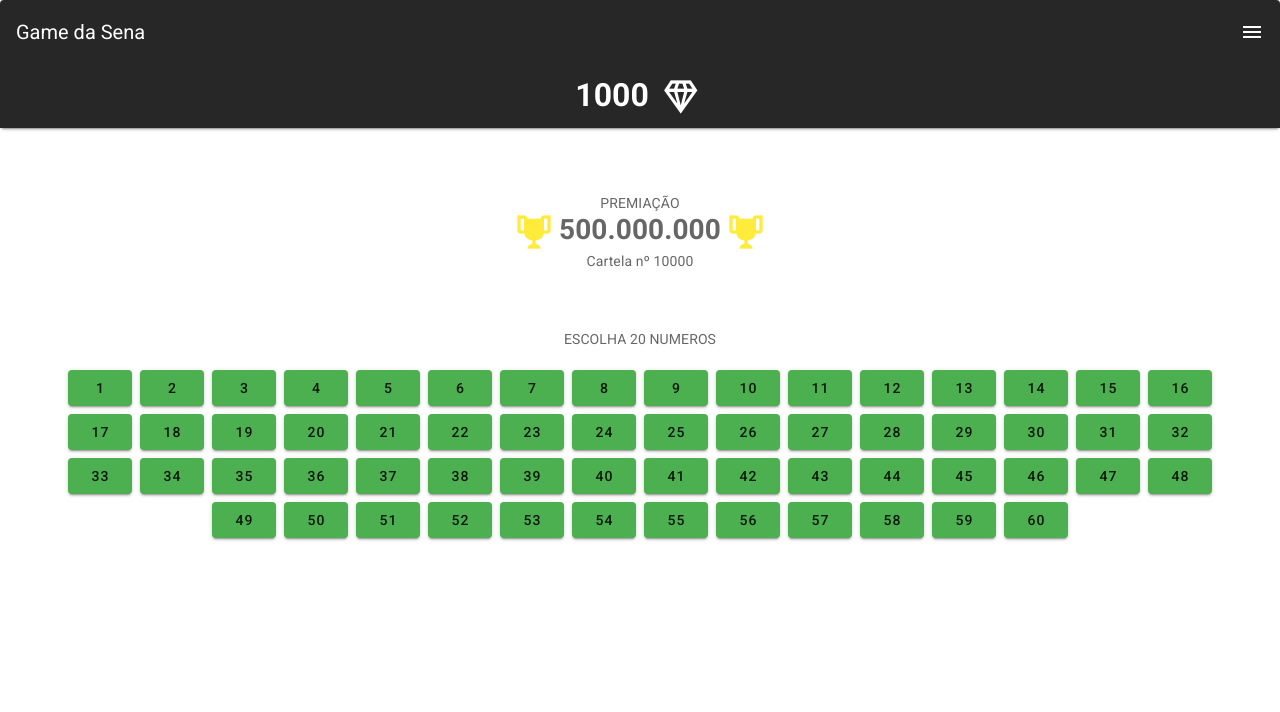
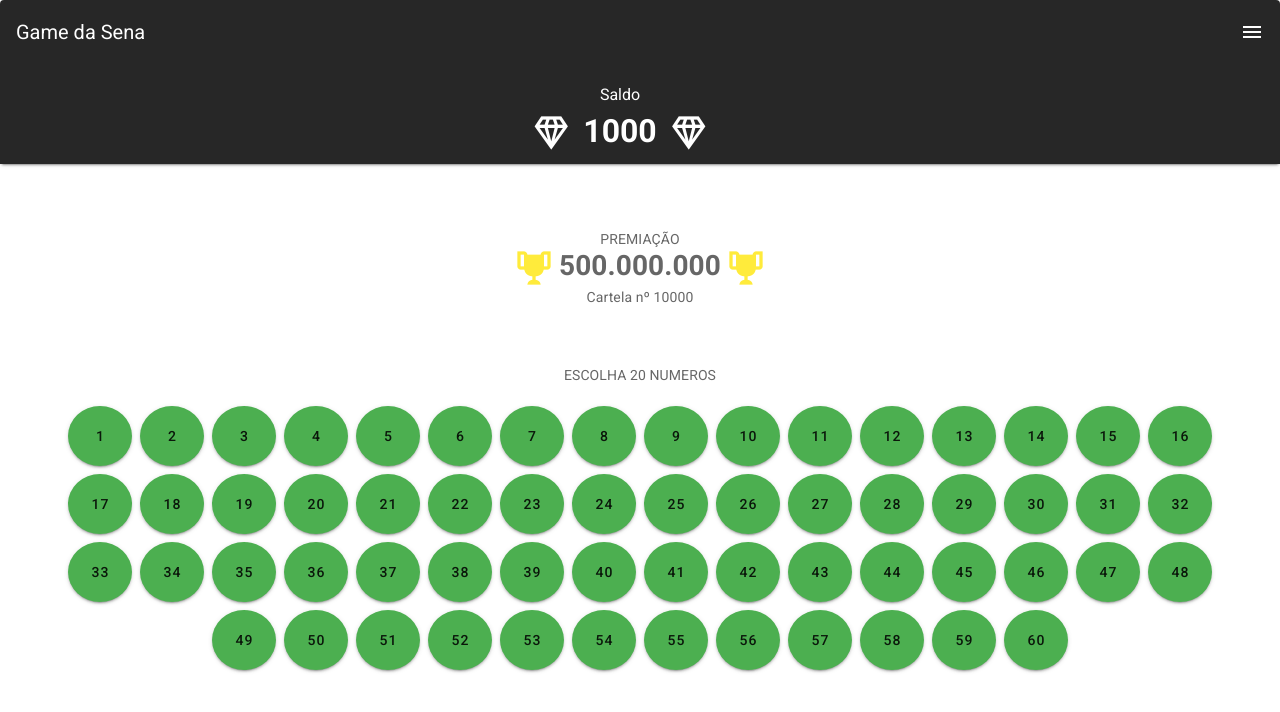
Before and after one commit to edisonGabrielFerrarini/bingoFront, a Vue app: page /cliente in a window 1280 px wide. Shown: the top 712 px of the page. Built offline with nearby package versions, Linux system fonts and the light colour scheme; no server answers.

Commit message:
finalizando a cartela

```diff
--- a/src/views/cliente/header/Header.vue
+++ b/src/views/cliente/header/Header.vue
@@ -5,7 +5,9 @@
       dark
       flat
     >
-      <v-toolbar-title>Game da Sena</v-toolbar-title>
+      <v-toolbar-title>
+        Game da Sena
+      </v-toolbar-title>
       <v-spacer></v-spacer>
       <v-app-bar-nav-icon @click="drawer = !drawer"></v-app-bar-nav-icon>
     </v-toolbar>
@@ -13,11 +15,22 @@
     <v-toolbar
       flat
       dark
+      height="100%"
     >
     <v-row
       justify="center"
+      class="mt-10"
     >
-      <h1>
+    <div>
+      <p class="my-0 ma-0 mr-10 text-center">Saldo </p>
+      <h1
+        class="pr-10 pb-10"
+      >
+        <v-btn icon>
+          <v-icon
+            x-large
+          >mdi-diamond-stone</v-icon>
+        </v-btn>
         1000{{saldo}}
         <v-btn icon>
           <v-icon
@@ -25,6 +38,7 @@
           >mdi-diamond-stone</v-icon>
         </v-btn>
       </h1>
+    </div>
     </v-row>
     </v-toolbar>
     <v-spacer></v-spacer>
@@ -44,7 +58,7 @@ export default {
   components: {
   },
   props: {
-    saldo: String
+    saldo: Number
   },
   data(){
     return {
--- a/src/views/cliente/telas/Cartela.vue
+++ b/src/views/cliente/telas/Cartela.vue
@@ -6,19 +6,24 @@
     <v-card-text>
       <Premiacao valor="500.000.000"/>
         <p>Cartela nº 10000</p>
-      <div>
+      <v-flex>
         <v-card-text
-          class="my-10"
+          class=" my-10"
         >
         <p>ESCOLHA 20 NUMEROS</p>
           <v-btn v-for="n in 60" :key="n"
-            class="ma-1"
-            color="green"
+            max-width="20"
+            width="10"
+            height="60"
+            max-height="60"
+            class='ma-1 rounded-circle'
+            :color="value[n].ativo ? 'green' : 'yellow'"
+            @click="escolha(n)"
           >
             {{n}}
           </v-btn>
         </v-card-text>
-      </div>
+      </v-flex>
     </v-card-text>
   </v-card>
 </template>
@@ -28,10 +33,34 @@ import Premiacao from '../../../components/cliente/cartela/Premiacao.vue'
 export default {
   components: {
     Premiacao
+  },
+  data(){
+    return {
+      value: [{
+          bola: 0,
+          ativo: true
+        }
+      ]
+    }
+  },
+  beforeMount(){
+    for (let x = 1; x <= 60; x++) {
+      this.value.push({
+        bola: x,
+        ativo: true
+      })
+    }
+  },
+  methods: {
+    escolha(x){
+      this.value[x].ativo = !this.value[x].ativo
+    },
   }
 }
 </script>
 
 <style>
-
+  .bolas {
+    border-radius: 50%;
+  }
 </style>
```
